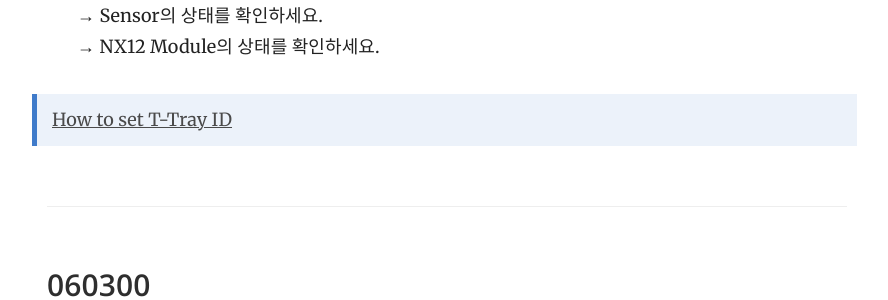
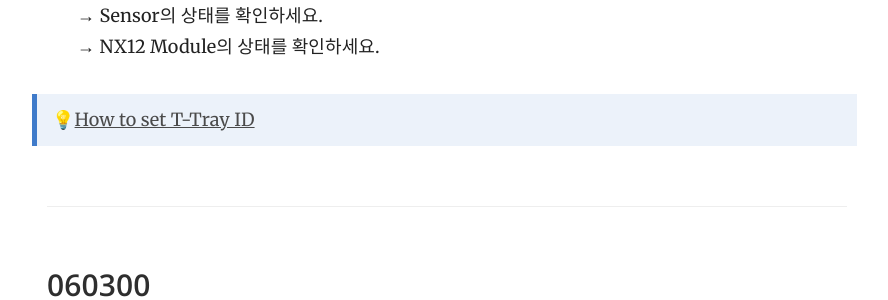
Before and after one commit to lte0609/ht_kr, a Jekyll site: the page built from _docs/troubleshooting/jamcode.md, in a window 1280 px wide and 900 px high, scrolled down 4850 px. Shown: the part 152-452 px from the top of the window, without its empty margins (343-1231 px from the left). Built offline with Jekyll 4.4.1, drawn with Linux system fonts in a browser that asks for light colours.

```diff
--- a/_docs/troubleshooting/jamcode.md
+++ b/_docs/troubleshooting/jamcode.md
@@ -113,7 +113,7 @@ order: 1
   → Sensor의 상태를 확인하세요.
   → NX12 Module의 상태를 확인하세요.
 
-> [How to set T-Tray ID](https://lte0609.github.io/ht/manual/tray-id/)
+> 💡[How to set T-Tray ID](https://lte0609.github.io/ht/manual/tray-id/)
 
 
 
```
